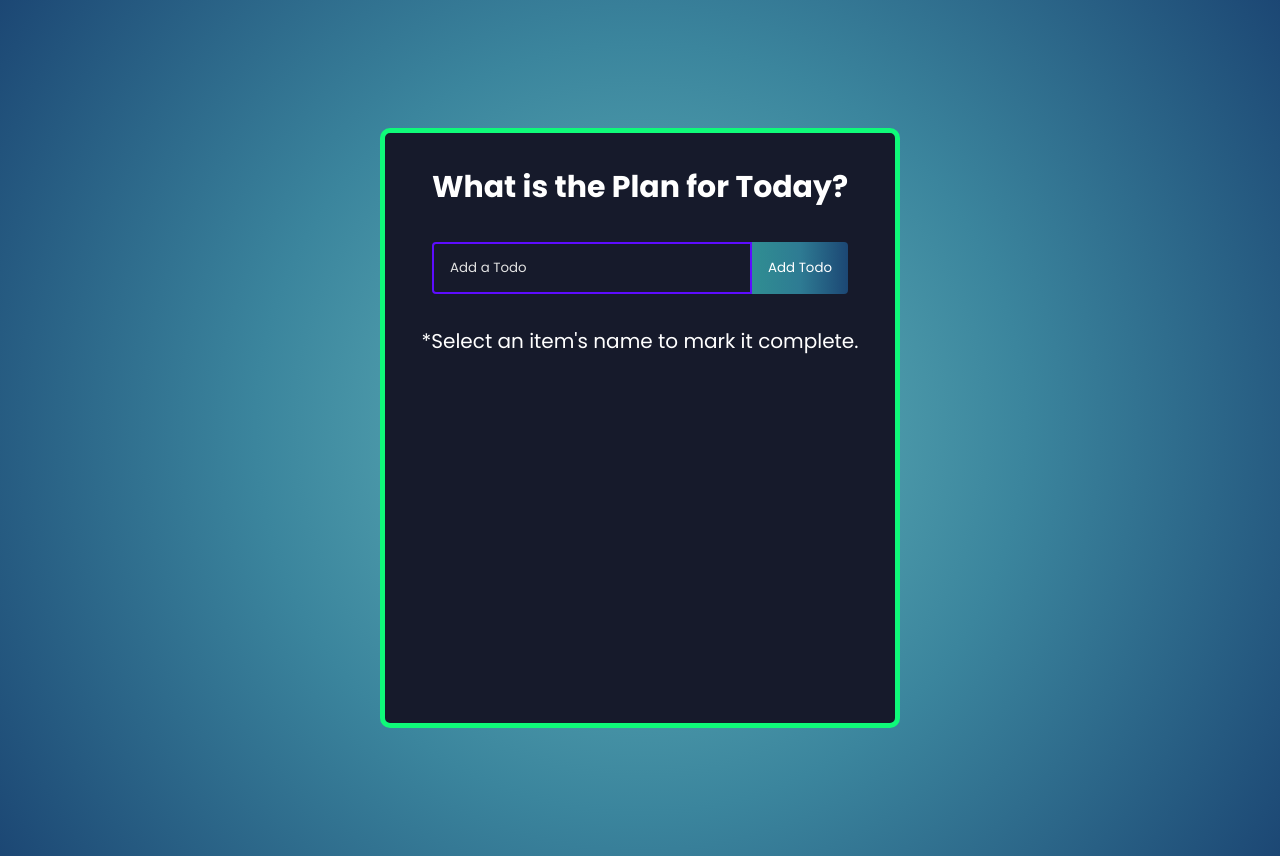
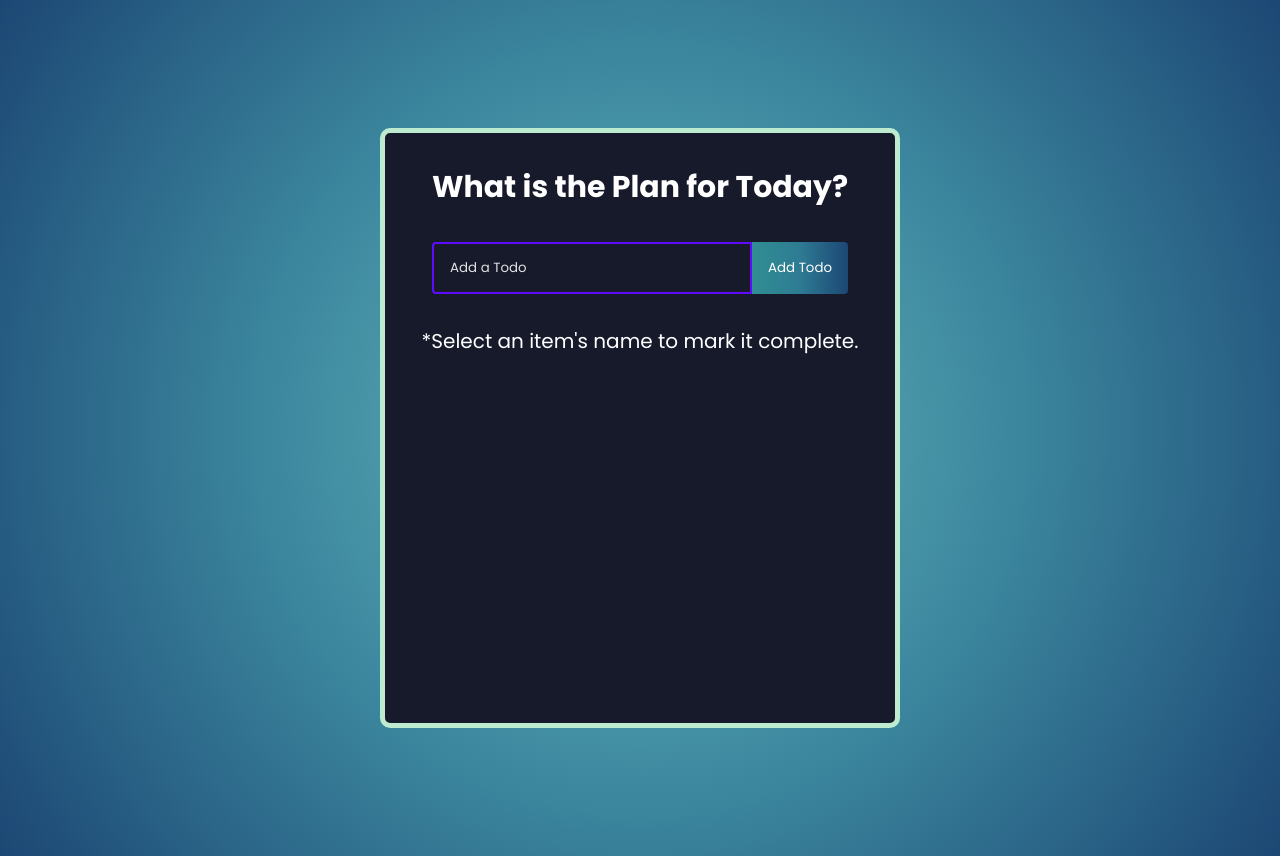
Before and after one commit to CubanFireball81/Nucamp-Honors, a React (Create React App) app: page / in a window 1280 px wide. Built offline with nearby package versions, Linux system fonts and the light colour scheme.

Commit message:
Changed the border of the app from neon green to whiteish blue.

```diff
--- a/src/App.css
+++ b/src/App.css
@@ -36,7 +36,7 @@ body {
     margin: 128px auto;
     border-radius: 10px;
     padding-bottom: 32px;
-    border: 5px solid hsl(147, 96%, 52%);
+    border: 5px solid hsl(146, 55%, 83%);
 }
 
 h1 {
```
